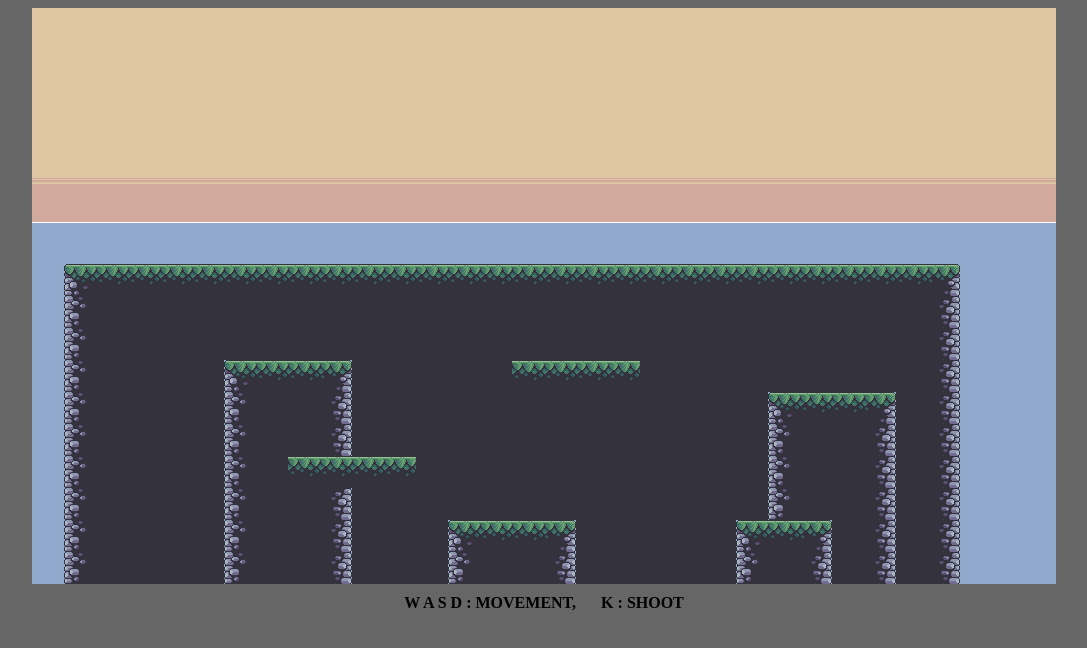
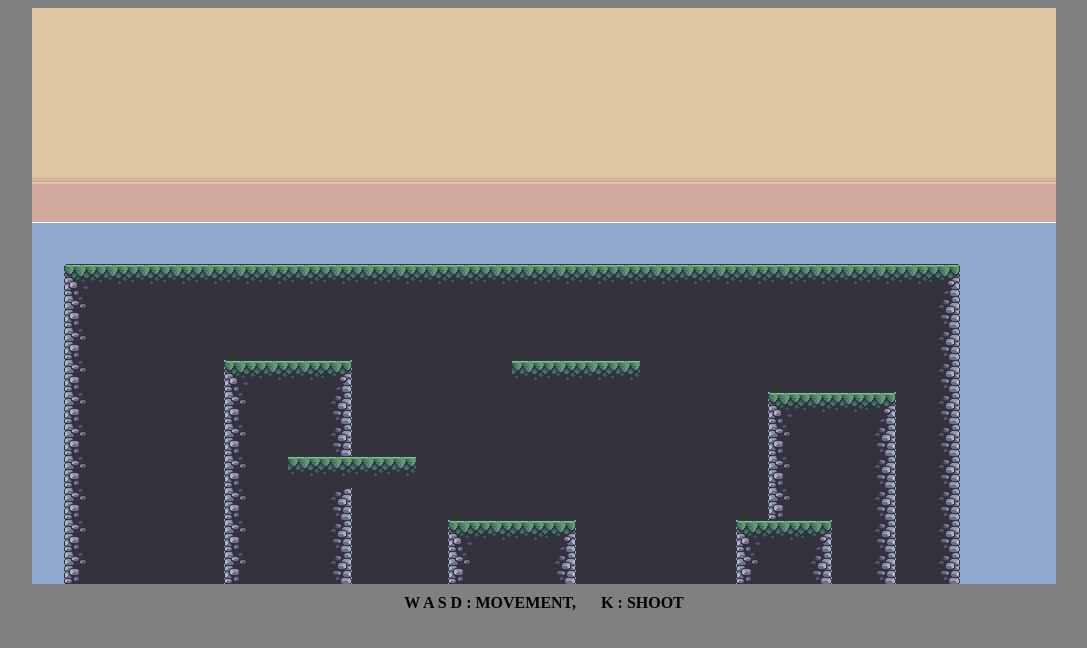
Before and after one commit to rrajvardhan/fossil-fury, a plain HTML site: page index.html in a window 1280 px wide. Shown: the whole page, without its empty margins (96-1183 px from the left). Drawn offline with Linux system fonts and the light colour scheme.

Commit message:
Update index.html

```diff
--- a/index.html
+++ b/index.html
@@ -9,7 +9,7 @@
                 display: flex;
                 justify-content: center;
                 align-items: center;
-                background: rgba(0, 0, 0, 0.6);
+                background: gray;
 
                 flex-direction: column-reverse;
             }
```
